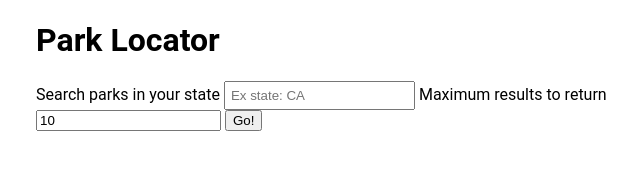
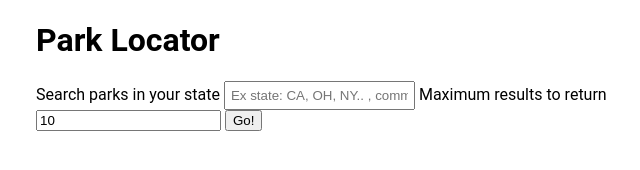
Before and after one commit to RampageFTW/Parklocator, a plain HTML site: page index.html in a window 1280 px wide. Shown: the full height of the page, 304-944 px from the left. Drawn offline with nearby package versions, Linux system fonts and the light colour scheme.

Commit message:
updated placeholder

```diff
--- a/index.html
+++ b/index.html
@@ -14,7 +14,8 @@
 
         <form id="js-form">
             <label for="search-park">Search parks in your state</label>
-            <input type="text" name="search-state" id="js-state" placeholder="Ex state: CA" required>
+            <input type="text" name="search-state" id="js-state" placeholder="Ex state: CA, OH, NY.. , comma required if
+            more  than one state for results" required>
             <label for="max-results">Maximum results to return</label>
             <input type="number" name="max-results" id="js-max-results" value="10">
 
```
